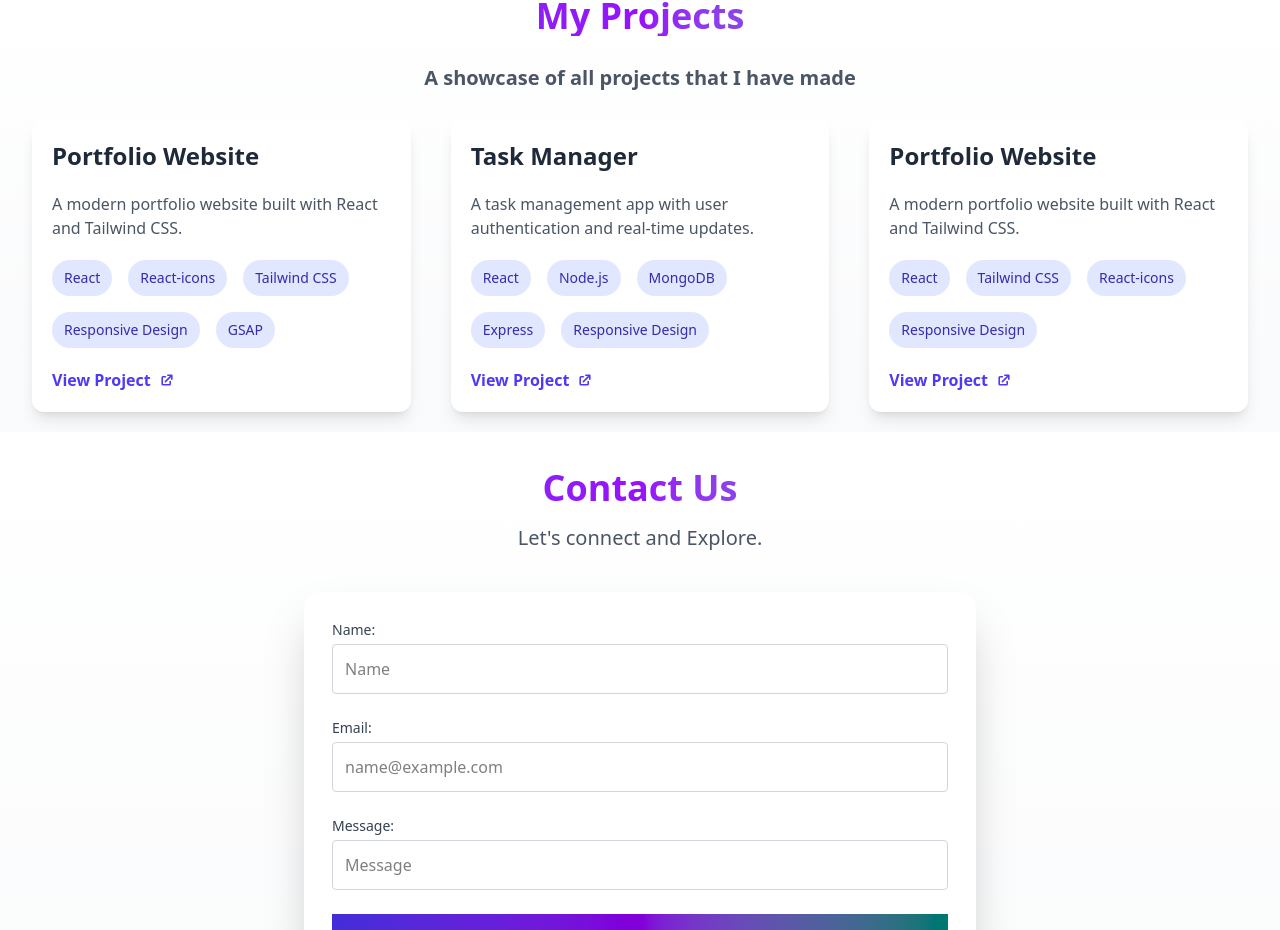
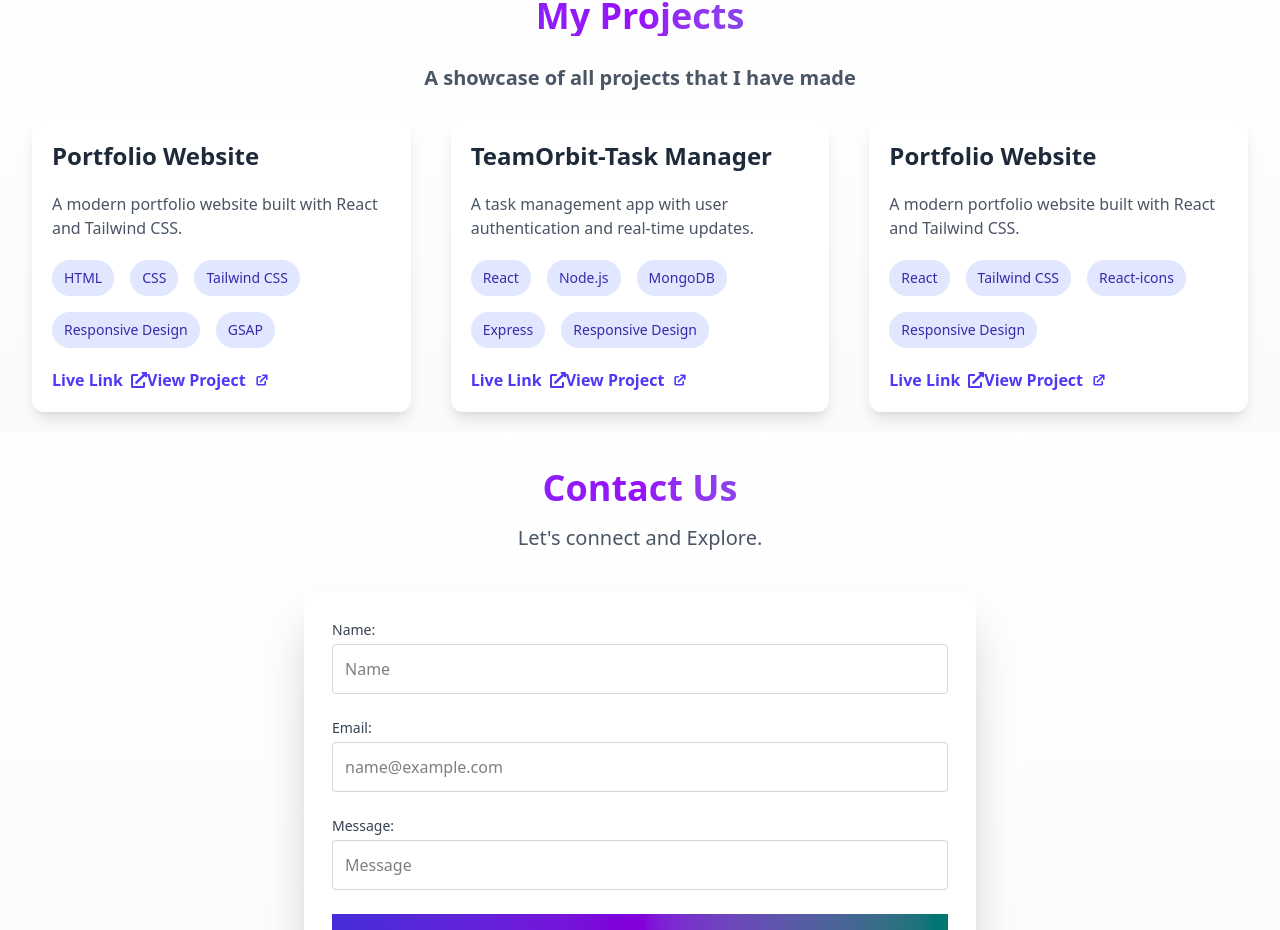
Before and after one commit to smitmorjariya/Portfolio-app, a React (Vite) app: page / in a window 1280 px wide. Shown: the part 3214-4144 px from the top of the page. Built offline with nearby package versions, Linux system fonts and the light colour scheme.

Commit message:
add demo link

```diff
--- a/src/components/Projects.jsx
+++ b/src/components/Projects.jsx
@@ -1,4 +1,5 @@
 import React from 'react'
+import { FaExternalLinkAlt } from 'react-icons/fa';
 import { HiExternalLink } from 'react-icons/hi'
 // import { LuExternalLink } from 'react-icons/lu'
 
@@ -8,17 +9,17 @@ const Projects = () => {
             id: 1,
             title: "Portfolio Website",
             description: "A modern portfolio website built with React and Tailwind CSS.",
-            link: "https://example.com",
-            technologies: ["React", "React-icons", "Tailwind CSS", "Responsive Design", "GSAP"],
+            link: "https://github.com/smitmorjariya/Portfolio-Website",
+            liveLink: "https://smitmorjariya.netlify.app/",
+            technologies: ["HTML", "CSS", "Tailwind CSS", "Responsive Design", "GSAP"],
         },
 
 
         {
             id: 2,
-            title: "Task Manager",
+            title: "TeamOrbit-Task Manager",
             description: "A task management app with user authentication and real-time updates.",
-
-            link: "https://example.com",
+            link: "https://github.com/smitmorjariya/TeamOrbit-Task-Manager-App",
             technologies: ["React", "Node.js", "MongoDB", "Express", "Responsive Design"],
         },
         {
@@ -26,7 +27,8 @@ const Projects = () => {
             title: "Portfolio Website",
             description:
                 "A modern portfolio website built with React and Tailwind CSS.",
-            link: "https://example.com",
+            link: "https://github.com/smitmorjariya/Portfolio-app",
+            liveLink: "https://smitmorjariya.vercel.app/",
             technologies: ["React", "Tailwind CSS", "React-icons", "Responsive Design"],
         },
     ];
@@ -68,6 +70,14 @@ const Projects = () => {
                                 target="_blank"
                                 className="inline-flex pt-3 items-center text-indigo-600 hover:text-indigo-800 font-semibold transition-all duration-200"
                             >
+                                Live Link
+                                <FaExternalLinkAlt className="w-4 h-4 ml-2" />
+                            </a>
+                             <a
+                                href={project.liveLink}
+                                target="_blank"
+                                className="inline-flex pt-3 items-center text-indigo-600 hover:text-indigo-800 font-semibold transition-all duration-200"
+                            >
                                 View Project
                                 <HiExternalLink className="w-4 h-4 ml-2" />
                             </a>
```
